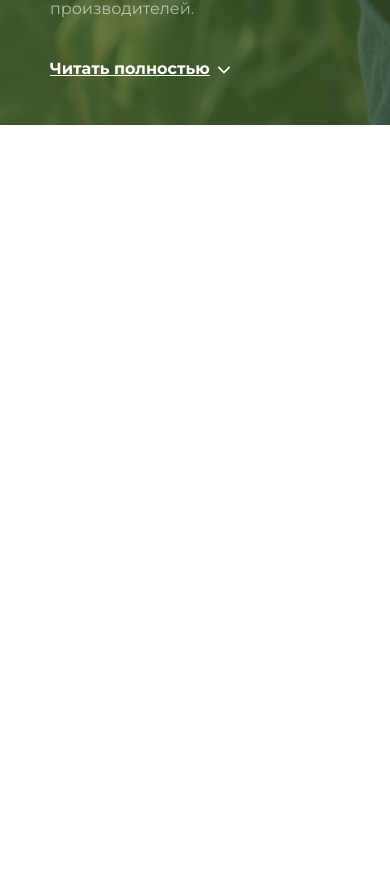
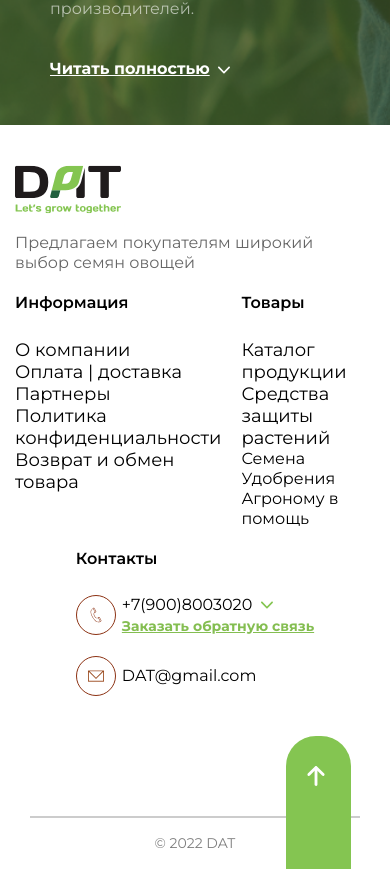
Before and after one commit to Zhbura/Agricultural_online_store, a React (Create React App) app: page / in a window 390 px wide. Shown: the part 3945-4814 px from the top of the page. Before the commit the page ends 4070 px from the top, so only its background shows below. Built offline with nearby package versions, Linux system fonts and the light colour scheme.

Commit message:
Создание адаптивной вёрстки footer

```diff
--- a/src/App.js
+++ b/src/App.js
@@ -1,6 +1,7 @@
 import './App.scss';
 import { BottomBar } from './components/BottomBar/BottomBar';
 import { BrandWrap } from './components/BrandWrap/BrandWrap';
+import { Footer } from './components/Footer/Footer';
 import { Header } from "./components/Header/Header"
 import { InfoCompany } from './components/InfoCompany/InfoCompany';
 import { NewProducts } from './components/NewProducts/NewProducts';
@@ -26,6 +27,7 @@ export const App = () => {
           <Partners />
           <Seeds />
         </div>
+        <Footer />
       </div >
     </>
   )
--- /dev/null
+++ b/src/components/Footer/Footer.js
@@ -0,0 +1,88 @@
+import './Footer.scss';
+import { Logo } from '../Logo/Logo';
+import { Phone } from '../SVG/Icon/Phone';
+import { Mail } from '../SVG/Icon/Mail';
+import arrowUp from '../../img/arrowUp.svg';
+import { useState } from 'react';
+
+export const Footer = () => {
+    const [phoneActive, setPhoneActive] = useState(false);
+
+    return (
+        <>
+            <footer className="footer">
+                <div className="container">
+                    <div className="footer__logo">
+                        <Logo />
+                        <p className="footer__text-logo">Предлагаем покупателям широкий выбор семян овощей</p>
+                    </div>
+                    <div className="footer__middle-text">
+                        <div className="footer__text">
+                            <h3 className="footer__heading">Информация</h3>
+                            <ul className="footer__list">
+                                <li className="footer__link">О компании</li>
+                                <li className="footer__link">Оплата | доставка</li>
+                                <li className="footer__link">Партнеры</li>
+                                <li className="footer__link">Политика конфиденциальности</li>
+                                <li className="footer__link">Возврат и обмен товара</li>
+                            </ul>
+                        </div>
+                        <div className="footer__text">
+                            <h3 className="footer__heading">Товары</h3>
+                            <ul className="footer__list">
+                                <li className="footer__link"> Каталог продукции</li>
+                                <li className="footer__link"> Средства защиты растений </li>
+                                <li>Семена</li>
+                                <li>Удобрения</li>
+                                <li>Агроному в помощь</li>
+                            </ul>
+                        </div>
+                    </div>
+                    <div className="footer__text">
+                        <h3 className="footer__heading">Контакты</h3>
+                        <div className="contact-details">
+                            <a href="#"><div className="circle-icon"> <Phone /></div></a>
+                            <div className="contact-details__phone-info">
+                                <div className="contact-details__number" onClick={() => setPhoneActive(!phoneActive)}>
+                                    <p>+7(900)8003020</p>
+                                </div>
+                                <p className="contact-details__text">Заказать обратную связь</p>
+                            </div>
+                            <div className={phoneActive ? 'contact-popUp active' : 'contact-popUp'}>
+                                <div className="wrap-contact__popUp">
+                                    <a href="#"> <div className="circle-icon"> <Phone /></div></a>
+                                    <div>
+                                        <div className="contact-details contact-details_hidden">
+                                            <div className="contact-details__phone-info">
+                                                <div className="contact-details__number" onClick={() => setPhoneActive(!phoneActive)}>
+                                                    <p>+7(900)8003020</p>
+                                                </div>
+                                                <p className="contact-details__text">Заказать обратную связь</p>
+                                            </div>
+                                        </div>
+                                        <p className="contact-details__number-text">+7(900)8003030</p>
+                                        <p className="contact-details__number-text">+7(900)8003040</p>
+                                    </div>
+                                </div>
+                            </div>
+                        </div>
+
+                        <div className="contact-details">
+                            <a href="#"> <div className="circle-icon"> <Mail /></div></a>
+                            <div className="contact-details__mail-info">
+                                <p>DAT@gmail.com</p>
+                            </div>
+                        </div>
+                    </div>
+                </div>
+                <span className="footer__line" />
+                <p className="footer__сopyright">© 2022 DAT</p>
+                <div className="footer__wrap-popUp">
+                    <div className="footer__pop-up">
+                        <img src={arrowUp} alt="Вверх" />
+                    </div>
+                </div>
+            </footer >
+        </>
+    )
+}
--- /dev/null
+++ b/src/components/Footer/Footer.scss
@@ -0,0 +1,127 @@
+.footer {
+    padding-top: 120px;
+    padding-bottom: 17px;
+    position: relative;
+
+    @media (min-width: 320px) and (max-width: 1199px) {
+        padding: 40px 15px 17px 15px;
+    }
+
+    .container {
+        display: flex;
+        justify-content: space-between;
+
+        @media (min-width: 320px) and (max-width: 767px) {
+            flex-direction: column;
+            align-items: center;
+            justify-content: center;
+        }
+    }
+
+    &__list {
+        list-style-type: none;
+    }
+
+    &__link {
+        text-decoration: none;
+        font-weight: 400;
+        font-size: 18px;
+        line-height: 22px;
+        color: #000000;
+    }
+
+    &__logo {
+        margin-right: 10px;
+
+        img {
+            width: 109px;
+            height: 49px;
+        }
+    }
+
+    &__text-logo {
+        font-weight: 400;
+        font-size: 16px;
+        line-height: 20px;
+        color: rgba(0, 0, 0, 0.6);
+        margin-top: 15px;
+
+        @media (min-width: 768px) {
+            max-width: 221px;
+        }
+    }
+
+    &__middle-text {
+        display: flex;
+    }
+
+    &__text {
+        font-weight: 400;
+        font-size: 18px;
+        line-height: 22px;
+        color: #000000;
+
+        @media (min-width: 320px) and (max-width: 767px) {
+            font-size: 16px;
+            line-height: 20px;
+        }
+
+        &:first-child {
+            margin-right: 70px;
+
+            @media (min-width: 320px) and (max-width: 1199px) {
+                margin-right: 20px;
+            }
+        }
+    }
+
+    &__heading {
+        font-weight: 600;
+        font-size: 18px;
+        margin-bottom: 26px;
+
+        @media (min-width: 320px) and (max-width: 767px) {
+            font-size: 16px;
+            line-height: 20px;
+            margin-top: 20px;
+        }
+    }
+
+    &__line {
+        display: block;
+        border: 1px solid rgba(0, 0, 0, 0.2);
+        margin: 120px 15px 17px 15px;
+    }
+
+    &__сopyright {
+        font-weight: 400;
+        font-size: 14px;
+        line-height: 17px;
+        text-align: center;
+        color: #000000;
+        opacity: 0.5;
+    }
+
+    &__wrap-popUp {
+        position: absolute;
+        right: 10%;
+        bottom: 0;
+    }
+
+    &__pop-up {
+        height: 133px;
+        width: 65px;
+        background: #84C551;
+        border-top-left-radius: 30px;
+        border-top-right-radius: 30px;
+        position: relative;
+        display: flex;
+        justify-content: center;
+
+        img {
+            position: absolute;
+            left: 20px;
+            top: 30px;
+        }
+    }
+}
--- /dev/null
+++ b/src/components/SVG/Icon/Mail.js
@@ -0,0 +1,16 @@
+export const Mail = () => {
+    return (
+        <>
+            <svg width="16" height="16" viewBox="0 0 16 16" fill="none" xmlns="http://www.w3.org/2000/svg">
+                <g clip-path="url(#clip0_25_508)">
+                    <path d="M0 2.375V13.625H16V2.375H0ZM14.3962 3.3125L8 9.68225L1.60376 3.3125H14.3962ZM0.9375 12.6875V3.97217L8 11.0054L15.0625 3.97217V12.6875H0.9375Z" fill="#8D3200" stroke="white" stroke-width="0.2" />
+                </g>
+                <defs>
+                    <clipPath id="clip0_25_508">
+                        <rect width="16" height="16" fill="white" />
+                    </clipPath>
+                </defs>
+            </svg>
+        </>
+    )
+}
```
Also changed, not shown: src/img/arrowUp.svg (added).
